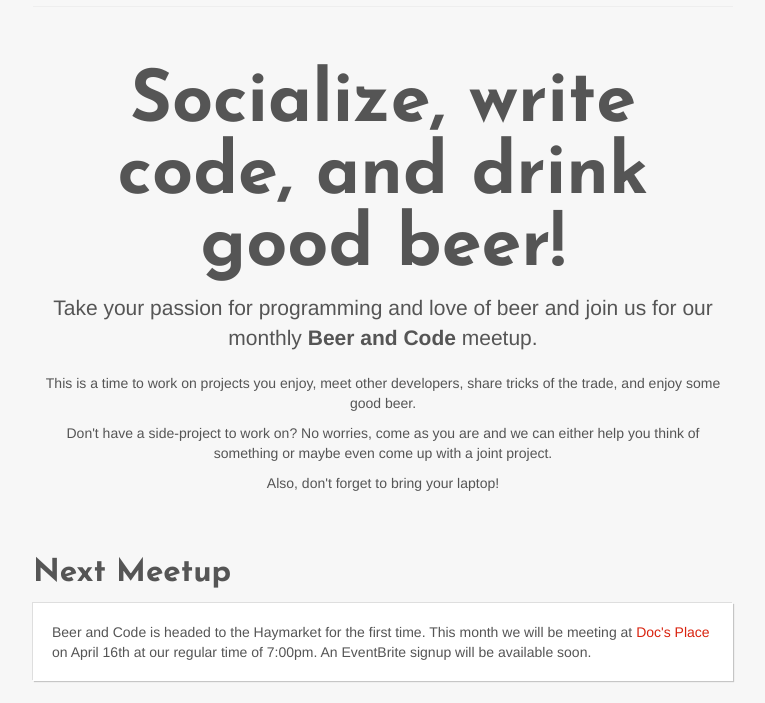
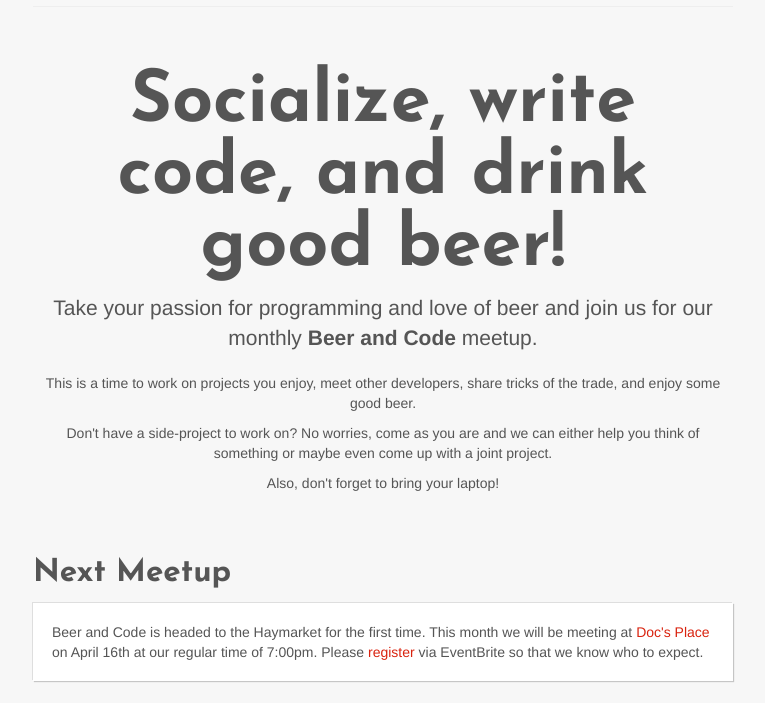
Before and after one commit to beercodelincoln/website, a plain HTML site: page index.html in a window 1280 px wide. Shown: the part 94-797 px from the top of the page, without its empty margins (257-1022 px from the left). Drawn offline with Linux system fonts and the light colour scheme.

Commit message:
Adding a link to the EventBrite event for registration.

```diff
--- a/index.html
+++ b/index.html
@@ -70,8 +70,12 @@
                 Beer and Code is headed to the Haymarket for the first time.
                 This month we will be meeting at
                 <a href="http://docsoflincoln.webs.com/">Doc's Place</a>
-                on April 16th at our regular time of 7:00pm. An EventBrite
-                signup will be available soon.
+                on April 16th at our regular time of 7:00pm.
+                Please
+                <a href="http://beercodelincoln-04-16-2013.eventbrite.com/">
+                    register
+                </a>
+                via EventBrite so that we know who to expect.
             </div>
 
             <h2>Past Meetups</h2>
```
